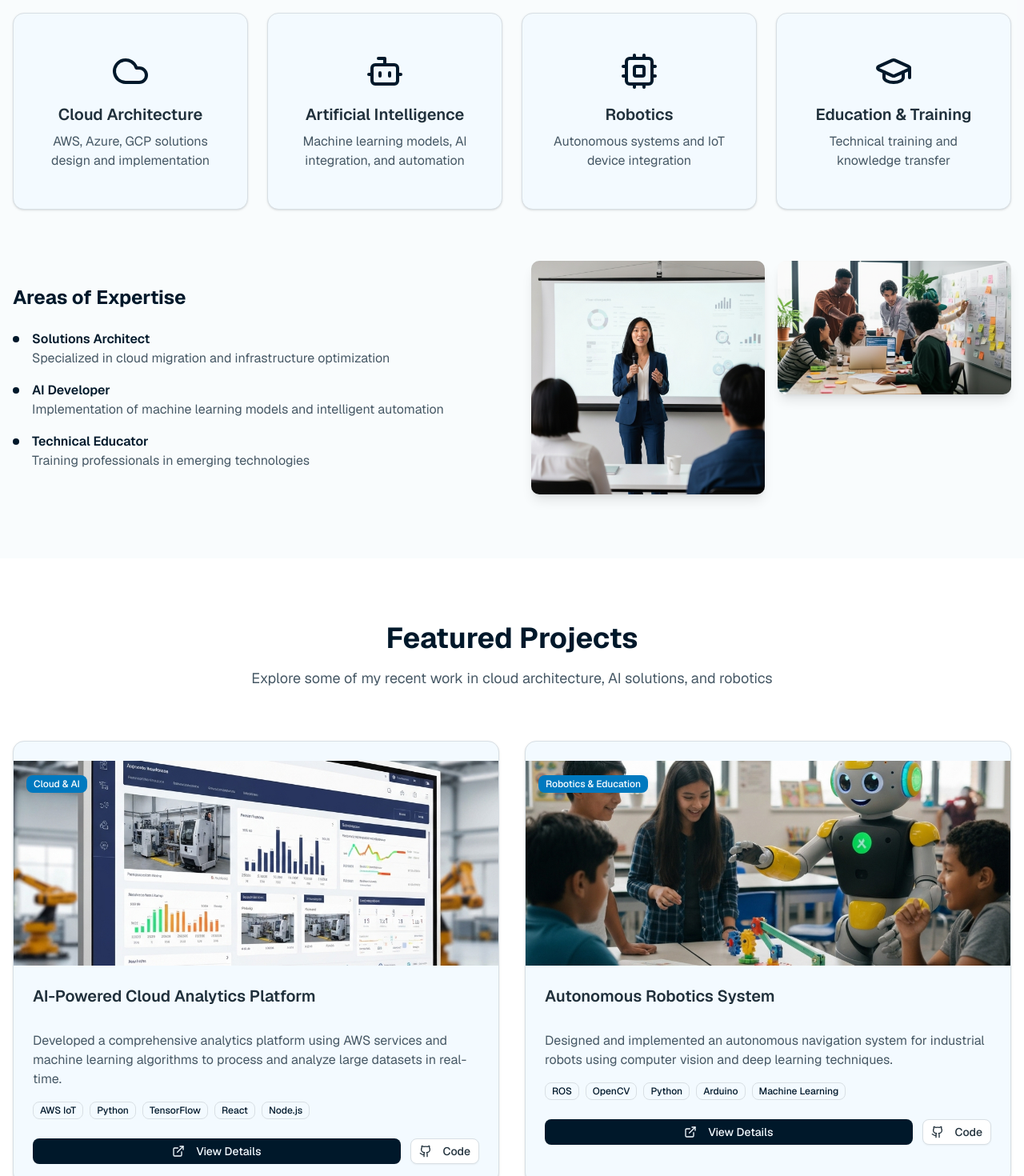
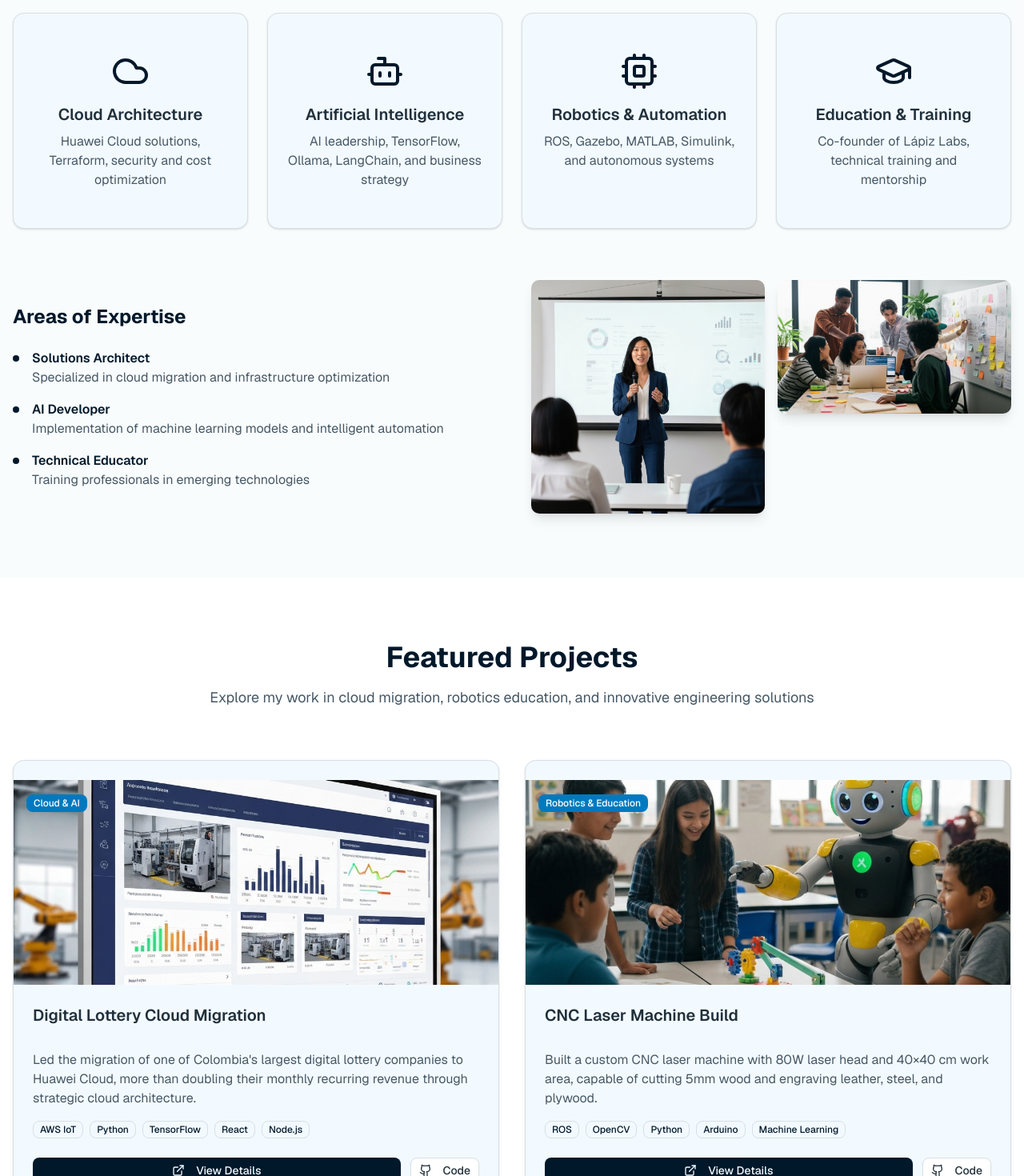
Before and after one commit to UnMecaNiko/professionalWebsite, a Next.js app: page / in a window 1280 px wide. Shown: the part 1160-2630 px from the top of the page at 80% size. Built offline with nearby package versions, Linux system fonts and the light colour scheme.

Commit message:
feat: update page content with real Nicolas Velasquez Lopez info
Replace placeholders with actual professional details and certifications

#VERCEL_SKIP

Co-authored-by: Nicolas Velasquez Lopez <86577488+UnMecaNiko@users.noreply.github.com>

```diff
--- a/contexts/language-context.tsx
+++ b/contexts/language-context.tsx
@@ -23,9 +23,9 @@ const translations = {
     // Hero
     hero: {
       greeting: "Hi, I'm",
-      title: "Cloud & AI Solutions Architect",
+      title: "Cloud Solutions Architect & AI Specialist",
       subtitle:
-        "Transforming businesses through innovative cloud solutions, artificial intelligence, and robotics. Former educator passionate about sharing knowledge and building the future.",
+        "Mechatronics Engineer at Huawei Cloud, transforming businesses through innovative cloud architectures and AI solutions. Passionate educator bridging technology and learning.",
       cta: "View My Work",
       contact: "Get In Touch",
     },
@@ -34,34 +34,34 @@ const translations = {
     about: {
       title: "About Me",
       description:
-        "I'm a passionate Cloud & AI Solutions Architect with extensive experience in designing and implementing scalable cloud infrastructures and artificial intelligence solutions. My background in robotics and education allows me to approach complex problems with creativity and clarity.",
+        "I'm a Mechatronics Engineer from Colombia working as a Named Accounts Cloud Solutions Architect at Huawei Cloud. I combine deep technical expertise in cloud computing, AI, and robotics with strong communication skills and business acumen. My philosophy centers on continuous learning, respect for others, and the belief that collaboration builds greater things.",
       expertise: "Areas of Expertise",
       cloud: "Cloud Architecture",
-      cloudDesc: "AWS, Azure, GCP solutions design and implementation",
+      cloudDesc: "Huawei Cloud solutions, Terraform, security and cost optimization",
       ai: "Artificial Intelligence",
-      aiDesc: "Machine learning models, AI integration, and automation",
-      robotics: "Robotics",
-      roboticsDesc: "Autonomous systems and IoT device integration",
+      aiDesc: "AI leadership, TensorFlow, Ollama, LangChain, and business strategy",
+      robotics: "Robotics & Automation",
+      roboticsDesc: "ROS, Gazebo, MATLAB, Simulink, and autonomous systems",
       education: "Education & Training",
-      educationDesc: "Technical training and knowledge transfer",
+      educationDesc: "Co-founder of Lápiz Labs, technical training and mentorship",
     },
 
     // Projects
     projects: {
       title: "Featured Projects",
-      subtitle: "Explore some of my recent work in cloud architecture, AI solutions, and robotics",
+      subtitle: "Explore my work in cloud migration, robotics education, and innovative engineering solutions",
       viewDetails: "View Details",
       project1: {
-        title: "AI-Powered Cloud Analytics Platform",
-        desc: "Developed a comprehensive analytics platform using AWS services and machine learning algorithms to process and analyze large datasets in real-time.",
+        title: "Digital Lottery Cloud Migration",
+        desc: "Led the migration of one of Colombia's largest digital lottery companies to Huawei Cloud, more than doubling their monthly recurring revenue through strategic cloud architecture.",
       },
       project2: {
-        title: "Autonomous Robotics System",
-        desc: "Designed and implemented an autonomous navigation system for industrial robots using computer vision and deep learning techniques.",
+        title: "CNC Laser Machine Build",
+        desc: "Built a custom CNC laser machine with 80W laser head and 40×40 cm work area, capable of cutting 5mm wood and engraving leather, steel, and plywood.",
       },
       project3: {
-        title: "Multi-Cloud Infrastructure Migration",
-        desc: "Led the migration of enterprise applications from on-premises to a hybrid multi-cloud architecture, improving scalability and reducing costs by 40%.",
+        title: "Space Call Project - International Education",
+        desc: "Scientific Instructor for international program supporting students from 6 countries in building electronic boards launched into space, connecting cultures through technology.",
       },
     },
 
@@ -69,35 +69,35 @@ const translations = {
     contact: {
       title: "Let's Build Something Amazing Together",
       subtitle:
-        "Ready to transform your business with cutting-edge cloud and AI solutions? Let's discuss your project.",
+        "Ready to transform your business with cutting-edge cloud and AI solutions? Let's discuss how we can optimize your processes and drive growth.",
       whatsapp: "Contact via WhatsApp",
       whyWork: "Why Work With Me?",
-      experience: "Proven Experience",
-      experienceDesc: "Years of hands-on experience in cloud architecture and AI implementation",
-      education: "Educational Background",
-      educationDesc: "Former educator with a passion for clear communication and knowledge transfer",
-      innovation: "Innovation Focus",
-      innovationDesc: "Always exploring the latest technologies to deliver cutting-edge solutions",
+      experience: "Proven Track Record",
+      experienceDesc: "First place in Huawei's Solutions Architect Competition and recognized business impact",
+      education: "Teaching & Mentoring",
+      educationDesc: "Co-founder of Lápiz Labs, trained 50+ engineers, and passionate about knowledge sharing",
+      innovation: "Technical Excellence",
+      innovationDesc: "HCIP Cloud Service Solutions Architect with expertise in AI, robotics, and automation",
     },
 
     footer: {
       description:
-        "Cloud & AI Solutions Architect, specialized in robotics and education. Transforming ideas into innovative technological solutions.",
+        "Mechatronics Engineer and Cloud Solutions Architect at Huawei Cloud. Transforming businesses through innovative cloud architectures, AI solutions, and robotics education.",
       services: {
         title: "Services",
         list: [
-          "Cloud Architecture",
-          "AI/ML Development",
+          "Cloud Architecture Design",
+          "AI Strategy & Implementation",
           "Robotics Systems",
-          "Technical Consulting",
-          "Training & Education",
+          "Technical Training",
+          "Business Consulting",
         ],
       },
       contact: {
         title: "Contact",
       },
       copyright: "© 2024 Nicolas Velasquez Lopez. All rights reserved.",
-      tagline: "Solutions Architect Specialist • Cloud & AI • Robotics • Education",
+      tagline: "Huawei Cloud Solutions Architect • AI Specialist • Robotics Educator • Colombia",
     },
   },
   es: {
@@ -112,9 +112,9 @@ const translations = {
     // Hero
     hero: {
       greeting: "Hola, soy",
-      title: "Arquitecto de Soluciones en Nube y AI",
+      title: "Arquitecto de Soluciones en Nube y Especialista en IA",
       subtitle:
-        "Transformando empresas a través de soluciones innovadoras en la nube, inteligencia artificial y robótica. Ex-educador apasionado por compartir conocimiento y construir el futuro.",
+        "Ingeniero Mecatrónico en Huawei Cloud, transformando empresas a través de arquitecturas innovadoras en la nube y soluciones de IA. Educador apasionado que conecta tecnología y aprendizaje.",
       cta: "Ver Mi Trabajo",
       contact: "Contactar",
     },
@@ -123,34 +123,35 @@ const translations = {
     about: {
       title: "Sobre Mí",
       description:
-        "Soy un Arquitecto de Soluciones en Nube y AI apasionado con amplia experiencia en el diseño e implementación de infraestructuras escalables en la nube y soluciones de inteligencia artificial. Mi experiencia en robótica y educación me permite abordar problemas complejos con creatividad y claridad.",
+        "Soy Ingeniero Mecatrónico de Colombia trabajando como Arquitecto de Soluciones en Nube para Cuentas Nombradas en Huawei Cloud. Combino experiencia técnica profunda en computación en la nube, IA y robótica con habilidades de comunicación sólidas y visión de negocio. Mi filosofía se centra en el aprendizaje continuo, el respeto por otros y la creencia de que la colaboración construye cosas más grandes.",
       expertise: "Áreas de Especialización",
       cloud: "Arquitectura en la Nube",
-      cloudDesc: "Diseño e implementación de soluciones AWS, Azure, GCP",
+      cloudDesc: "Soluciones Huawei Cloud, Terraform, seguridad y optimización de costos",
       ai: "Inteligencia Artificial",
-      aiDesc: "Modelos de machine learning, integración de AI y automatización",
-      robotics: "Robótica",
-      roboticsDesc: "Sistemas autónomos e integración de dispositivos IoT",
+      aiDesc: "Liderazgo en IA, TensorFlow, Ollama, LangChain y estrategia de negocio",
+      robotics: "Robótica y Automatización",
+      roboticsDesc: "ROS, Gazebo, MATLAB, Simulink y sistemas autónomos",
       education: "Educación y Capacitación",
-      educationDesc: "Formación técnica y transferencia de conocimiento",
+      educationDesc: "Co-fundador de Lápiz Labs, formación técnica y mentoría",
     },
 
     // Projects
     projects: {
       title: "Proyectos Destacados",
-      subtitle: "Explora algunos de mis trabajos recientes en arquitectura en la nube, soluciones de AI y robótica",
+      subtitle:
+        "Explora mi trabajo en migración a la nube, educación en robótica y soluciones de ingeniería innovadoras",
       viewDetails: "Ver Detalles",
       project1: {
-        title: "Plataforma de Análisis en la Nube con AI",
-        desc: "Desarrollé una plataforma integral de análisis utilizando servicios de AWS y algoritmos de machine learning para procesar y analizar grandes conjuntos de datos en tiempo real.",
+        title: "Migración de Lotería Digital a la Nube",
+        desc: "Lideré la migración de una de las compañías de lotería digital más grandes de Colombia a Huawei Cloud, más que duplicando sus ingresos recurrentes mensuales a través de arquitectura estratégica en la nube.",
       },
       project2: {
-        title: "Sistema de Robótica Autónoma",
-        desc: "Diseñé e implementé un sistema de navegación autónoma para robots industriales utilizando visión por computadora y técnicas de deep learning.",
+        title: "Construcción de Máquina Láser CNC",
+        desc: "Construí una máquina láser CNC personalizada con cabezal láser de 80W y área de trabajo de 40×40 cm, capaz de cortar madera de 5mm y grabar cuero, acero y contrachapado.",
       },
       project3: {
-        title: "Migración de Infraestructura Multi-Nube",
-        desc: "Lideré la migración de aplicaciones empresariales desde on-premises a una arquitectura híbrida multi-nube, mejorando la escalabilidad y reduciendo costos en un 40%.",
+        title: "Proyecto Space Call - Educación Internacional",
+        desc: "Instructor Científico para programa internacional apoyando estudiantes de 6 países en la construcción de placas electrónicas lanzadas al espacio, conectando culturas a través de la tecnología.",
       },
     },
 
@@ -158,35 +159,37 @@ const translations = {
     contact: {
       title: "Construyamos Algo Increíble Juntos",
       subtitle:
-        "¿Listo para transformar tu negocio con soluciones de vanguardia en la nube y AI? Hablemos de tu proyecto.",
+        "¿Listo para transformar tu negocio con soluciones de vanguardia en la nube y IA? Hablemos sobre cómo podemos optimizar tus procesos e impulsar el crecimiento.",
       whatsapp: "Contactar por WhatsApp",
       whyWork: "¿Por Qué Trabajar Conmigo?",
-      experience: "Experiencia Comprobada",
-      experienceDesc: "Años de experiencia práctica en arquitectura en la nube e implementación de AI",
-      education: "Formación Educativa",
-      educationDesc: "Ex-educador con pasión por la comunicación clara y transferencia de conocimiento",
-      innovation: "Enfoque en Innovación",
-      innovationDesc: "Siempre explorando las últimas tecnologías para entregar soluciones de vanguardia",
+      experience: "Trayectoria Comprobada",
+      experienceDesc:
+        "Primer lugar en la Competencia de Arquitectos de Soluciones de Huawei e impacto empresarial reconocido",
+      education: "Enseñanza y Mentoría",
+      educationDesc:
+        "Co-fundador de Lápiz Labs, entrenó a más de 50 ingenieros y apasionado por compartir conocimiento",
+      innovation: "Excelencia Técnica",
+      innovationDesc: "HCIP Cloud Service Solutions Architect con experiencia en IA, robótica y automatización",
     },
 
     footer: {
       description:
-        "Arquitecto de Soluciones en Nube y AI, especializado en robótica y educación. Transformando ideas en soluciones tecnológicas innovadoras.",
+        "Ingeniero Mecatrónico y Arquitecto de Soluciones en Nube en Huawei Cloud. Transformando empresas a través de arquitecturas innovadoras en la nube, soluciones de IA y educación en robótica.",
       services: {
         title: "Servicios",
         list: [
-          "Arquitectura en Nube",
-          "Desarrollo de IA/ML",
+          "Diseño de Arquitectura en Nube",
+          "Estrategia e Implementación de IA",
           "Sistemas Robóticos",
-          "Consultoría Técnica",
-          "Formación y Capacitación",
+          "Formación Técnica",
+          "Consultoría Empresarial",
         ],
       },
       contact: {
         title: "Contacto",
       },
       copyright: "© 2024 Nicolas Velasquez Lopez. Todos los derechos reservados.",
-      tagline: "Especialista en Arquitectura de Soluciones • Cloud & AI • Robótica • Educación",
+      tagline: "Arquitecto de Soluciones Huawei Cloud • Especialista en IA • Educador en Robótica • Colombia",
     },
   },
 }
```
